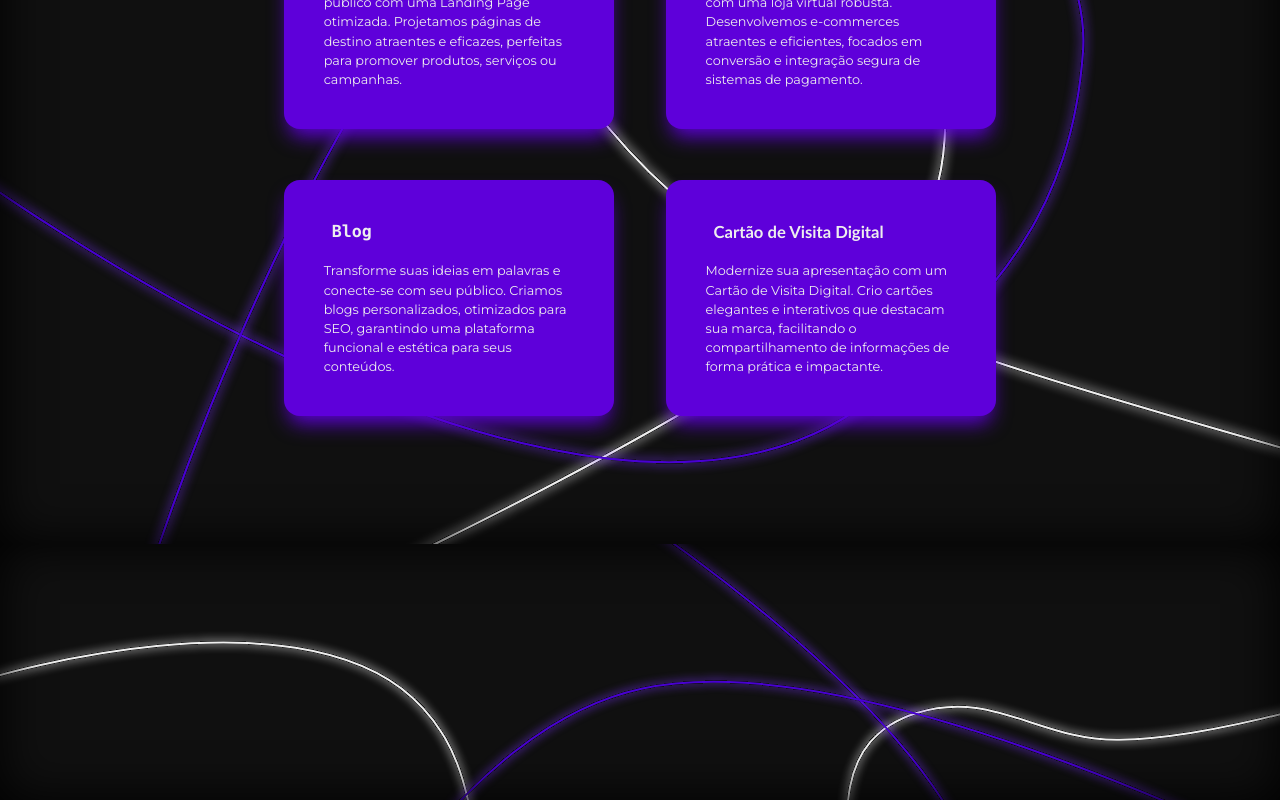
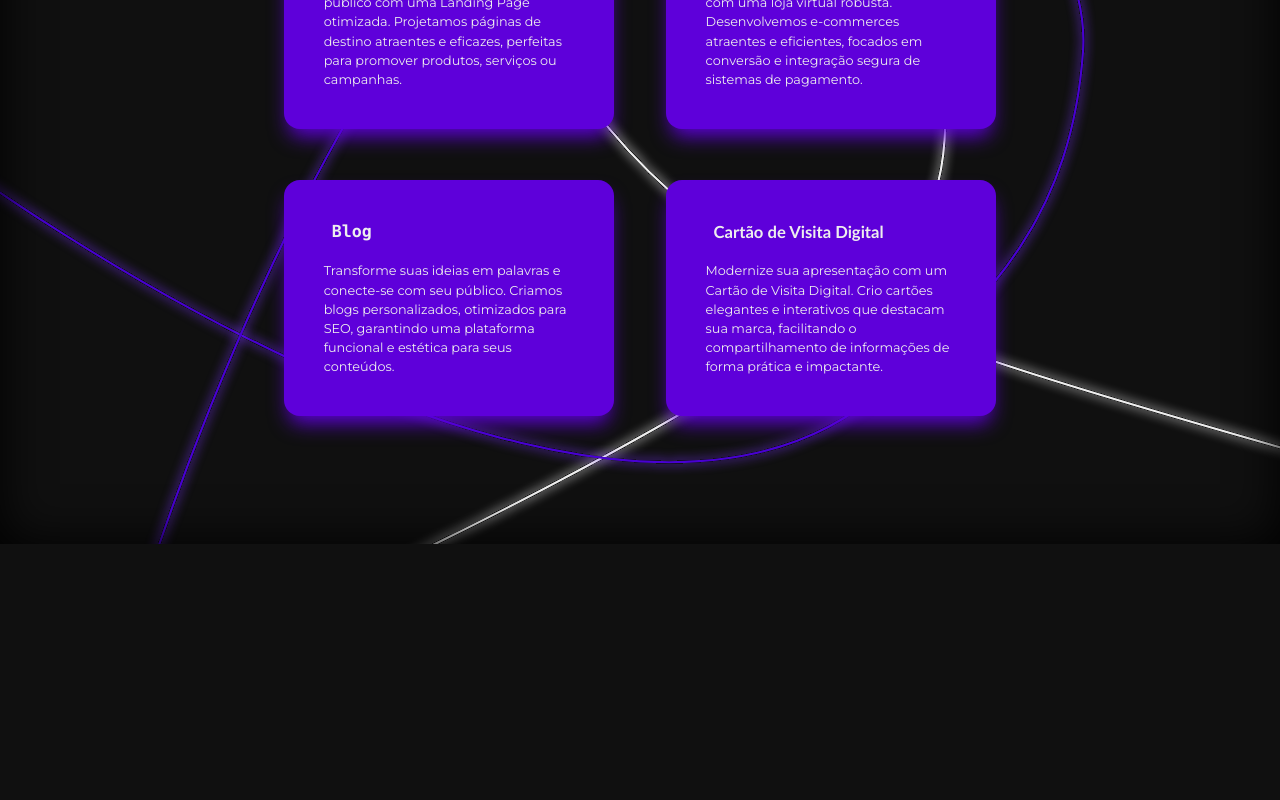
Before and after one commit to RenanlMelo/Leveling, a React (Vite) app: page / in a window 1280 px wide. Shown: the part 1048-1848 px from the top of the page. Built offline with nearby package versions, Linux system fonts and the light colour scheme.

Commit message:
update import

```diff
--- a/src/components/header/Header.tsx
+++ b/src/components/header/Header.tsx
@@ -1,6 +1,6 @@
 import { useEffect, useState } from "react";
 import "./Header.css";
-import { motion, AnimatePresence, useScroll, useAnimation } from "framer-motion";
+import { motion, AnimatePresence, useAnimation } from "framer-motion";
 
 
 
--- a/src/components/portifolio/Portifolio.tsx
+++ b/src/components/portifolio/Portifolio.tsx
@@ -1,7 +1,8 @@
 export const Portifolio = () => {
     return (
         <>
-            <section className="h-fit w-full px-[10vw] shadow-sectionBorder bg-[url(/lines.svg)] bg-no-repeat bg-cover py-32">
+            <section className="h-fit w-full px-[10vw]  bg-no-repeat bg-cover py-32">
+
             </section>
         </>
     )
```
